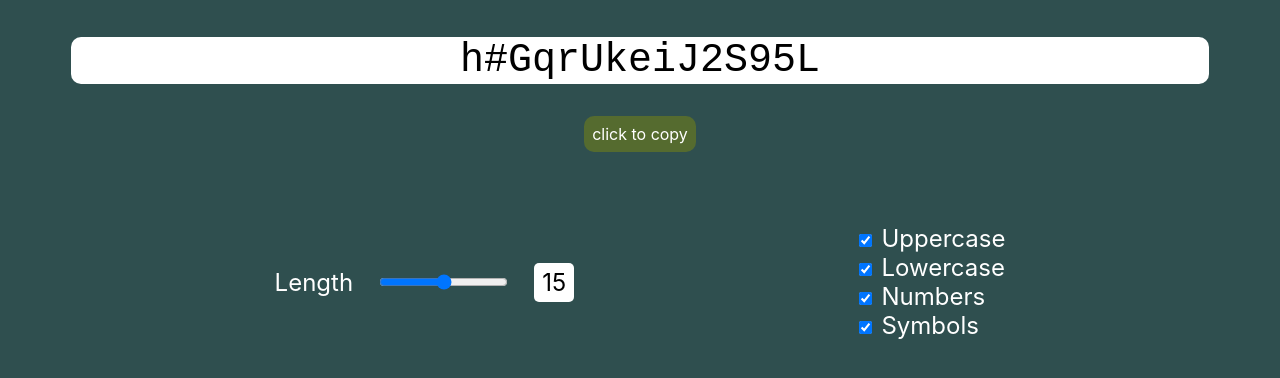
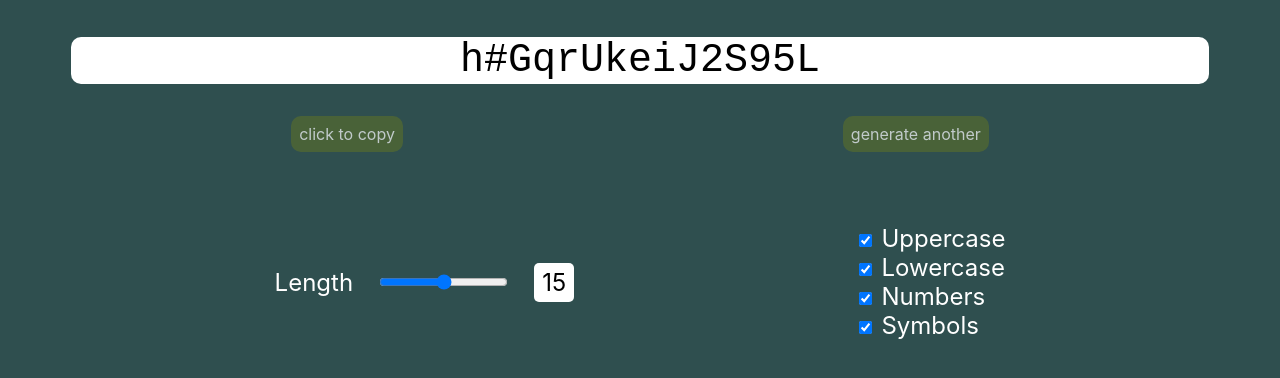
Before and after one commit to Harmxn02/Strong-Password-Generator, a plain HTML site: page index.html in a window 1280 px wide. Shown: the part 50-428 px from the top of the page. Drawn offline with Linux system fonts and the light colour scheme.

Commit message:
Add "generate another" button

```diff
--- a/assets/css/style.css
+++ b/assets/css/style.css
@@ -25,18 +25,23 @@ form {
 	margin: 0 auto;
 }
 
-#click {
+#buttons {
+	display: flex;
+}
+
+#buttons > p {
 	background-color: darkolivegreen;
 	width: fit-content;
 	margin: 2em auto;
 	border-radius: 10px;
 	padding: 0.5em;
+	opacity: 70%;
 
 	transition: opacity 500ms ease-in-out;
 }
 
-#click:hover {
-	opacity: 50%;
+#buttons > p:hover {
+	opacity: 100%;
 }
 
 #length {
--- a/index.html
+++ b/index.html
@@ -17,9 +17,13 @@
 				id="thePassword"
 				placeholder="change something to generate"
 			/>
-			<p id="click" onclick="copyToClipboard('thePassword')">
-				click to copy
-			</p>
+			<div id="buttons">
+				<p id="click" onclick="copyToClipboard('thePassword')">
+					click to copy
+				</p>
+
+				<p id="reset" onclick="init()">generate another</p>
+			</div>
 		</div>
 
 		<form>
```
